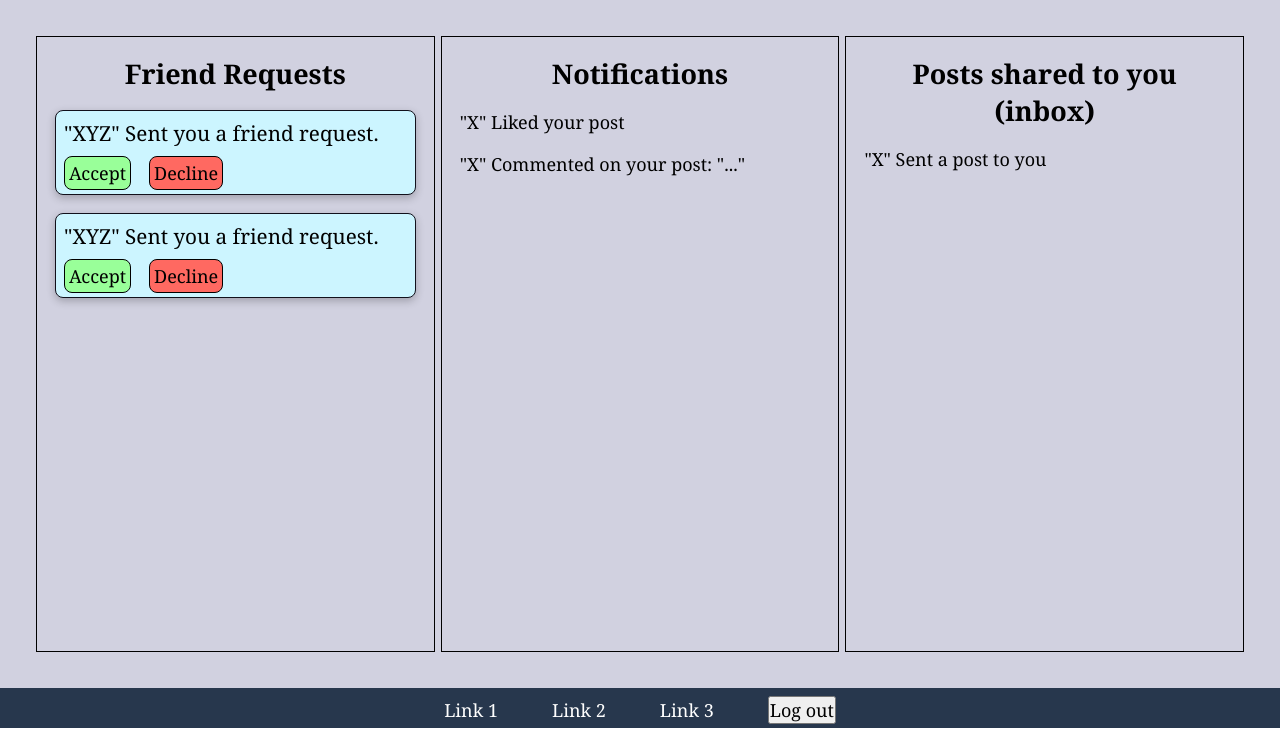
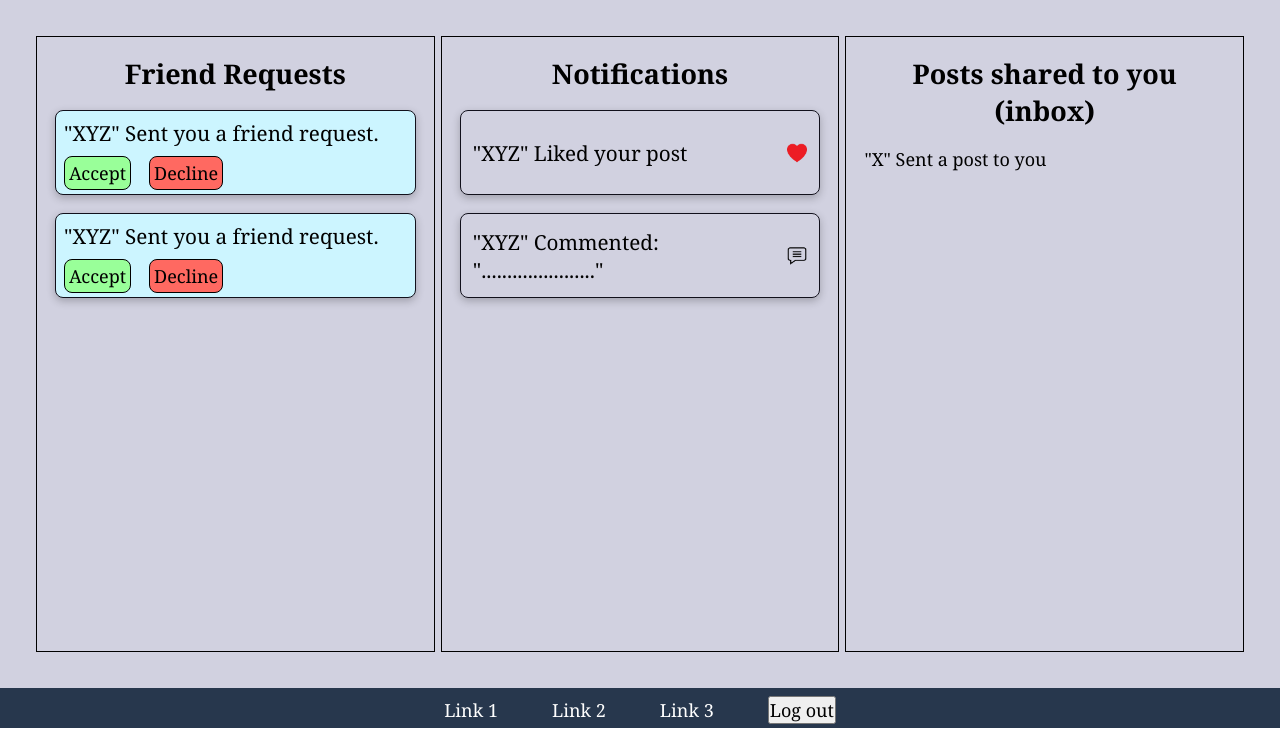
Before and after one commit to uofa-cmput404/404f23project-beeg-yoshi, a Django app: template social/templates/pages/notifcationPage.html in a window 1280 px wide. Shown: the part 72-804 px from the top of the page. Run offline with Django 4.2, Linux system fonts and the light colour scheme; the template is opened without the code that fills it, so the values that code supplies are empty.

Commit message:
completed liked, commented nodes

```diff
--- a/social/static/social/stylesheets/notificationPage.css
+++ b/social/static/social/stylesheets/notificationPage.css
@@ -31,7 +31,7 @@
     box-shadow: rgba(0, 0, 0, 0.24) 0px 3px 8px;
 }
 
-#friendRqNode #friendRqSender{
+.sender{ /* The sender of the notifcation, this is the text you change depending on the notif / user */
     font-size: 1.15rem; /* Make text a bit bigger */
 }
 
@@ -55,5 +55,34 @@
 
 }
 /* 2) "Liked" Node */
+#likedNode{
+    display: flex;
+    align-items: center;
+    justify-content: space-between;
+    gap: 0.5rem;
+    border: 1px solid var(--darkText);
+    border-radius: 8px;
+    padding-left: 12px;
+    padding-right: 12px;
+    height: 85px;
+    box-shadow: rgba(0, 0, 0, 0.24) 0px 3px 8px;
+}
+
+#likedIcon, #commentedIcon{
+    height: auto;
+    width: 20px;
+}
 /* 3) "Commented" Node */
+#commentedNode{
+    display: flex;
+    align-items: center;
+    justify-content: space-between;
+    gap: 0.5rem;
+    border: 1px solid var(--darkText);
+    border-radius: 8px;
+    padding-left: 12px;
+    padding-right: 12px;
+    height: 85px;
+    box-shadow: rgba(0, 0, 0, 0.24) 0px 3px 8px;
+}
 /* 4) "sharedToYou" Node */
--- a/social/templates/pages/notifcationPage.html
+++ b/social/templates/pages/notifcationPage.html
@@ -28,7 +28,7 @@
         <div class="streamCol">
             <h1>Friend Requests</h1> <!-- List of friend requests -->
             <div id="friendRqNode">
-                <div id="friendRqSender">"XYZ" Sent you a friend request.</div> <!-- Replace "XYZ" with username-->
+                <div class="sender">"XYZ" Sent you a friend request.</div> <!-- Replace "XYZ" with username-->
                 <div class="genericHolder"> <!-- Generic flex container to hold the accept / decline buttons -->
                     <div id="accept">Accept</div> <!-- These will act as buttons. Give them onclick.-->
                     <div id="decline">Decline</div>
@@ -37,7 +37,7 @@
 
             <!-- here's an example of what multiple would look like, delete this after-->
             <div id="friendRqNode">
-                <div id="friendRqSender">"XYZ" Sent you a friend request.</div> <!-- Replace "XYZ" with username-->
+                <div class="sender">"XYZ" Sent you a friend request.</div> <!-- Replace "XYZ" with username-->
                 <div class="genericHolder"> <!-- Generic flex container to hold the accept / decline buttons -->
                     <div id="accept">Accept</div> <!-- These will act as buttons. Give them onclick.-->
                     <div id="decline">Decline</div>
@@ -47,9 +47,17 @@
         </div>
 
         <div class="streamCol">
+            <!-- Either someone has liked your post, or commented on your post. Depending on which one, add in the appropriate node. EACH NODE IS CLICKABLE TO TAKE YOU TO THE POST.-->
             <h1>Notifications</h1> <!-- Someone has liked your post, someone has commented: ... -->
-            <div id="likedNode">"X" Liked your post</div>
-            <div id="commentedNode">"X" Commented on your post: "..."</div>
+            <div id="likedNode">
+                <div class="sender">"XYZ" Liked your post</div>
+                <img id="likedIcon" src="../images/likedIcon.png" alt="">
+            </div>
+
+            <div id="commentedNode">
+                <div class="sender">"XYZ" Commented: "......................"</div>
+                <img src="../images/commentIcon.png" alt="" id="commentedIcon">
+            </div>
         </div>
 
         <div class="streamCol">
```
